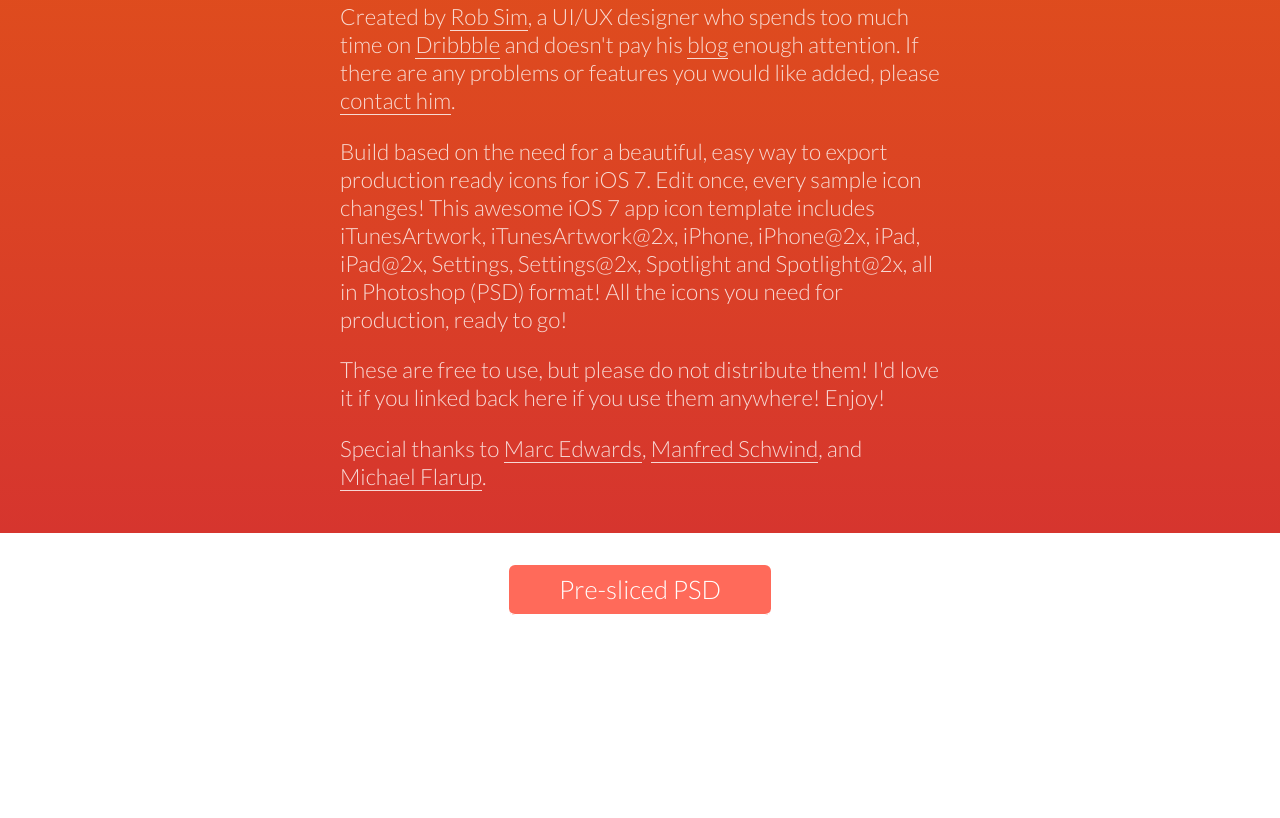
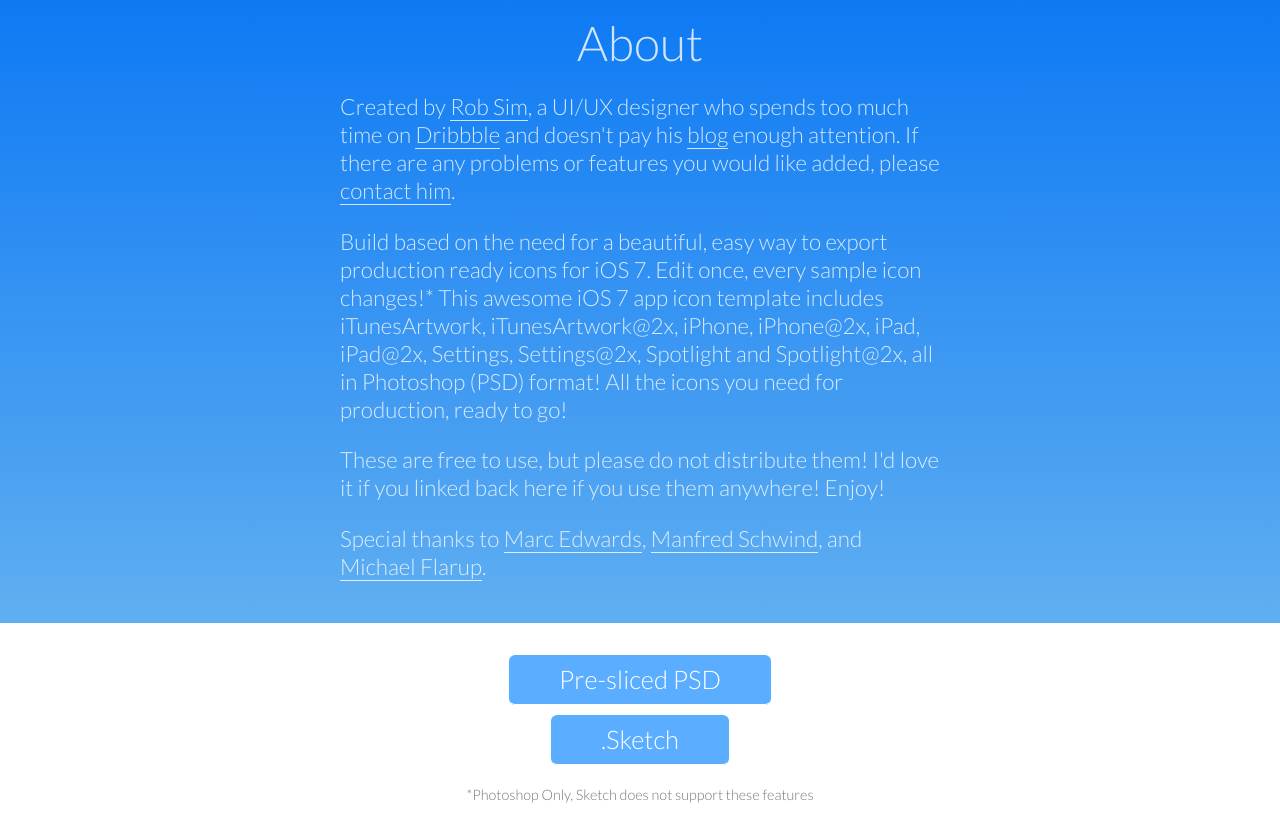
Before and after one commit to RobSim/iOS-7-Icon-Templates, a plain HTML site: page index.html in a window 1280 px wide. Shown: the part 1090-1908 px from the top of the page. Before the commit the page ends 1761 px from the top, so only its background shows below. Drawn offline with Linux system fonts and the light colour scheme.

Commit message:
V4 - Launch
Re-included Sketch, Updated Photoshop

Signed-off-by: Rob Sim <me@robs.im>

```diff
--- a/index.html
+++ b/index.html
@@ -36,20 +36,21 @@
     <div class="bubbles">
       <div class="container">
         <h1>iOS 7 Icon Template</h1>
-        <h2>For Photoshop | V3</h2>
+        <img class="bannerad" src="http://placehold.it/728x90.png">
+        <h2>For Photoshop and Sketch | V4</h2>
         <div class="social-t"><a href="https://twitter.com/share" class="twitter-share-button">Tweet</a>
 <script>!function(d,s,id){var js,fjs=d.getElementsByTagName(s)[0],p=/^http:/.test(d.location)?'http':'https';if(!d.getElementById(id)){js=d.createElement(s);js.id=id;js.src=p+'://platform.twitter.com/widgets.js';fjs.parentNode.insertBefore(js,fjs);}}(document, 'script', 'twitter-wjs');</script></div>
 
 <div class="social-f"><div class="fb-like" data-href="http://ios.robs.im/" data-send="false" data-layout="button_count" data-width="450" data-show-faces="false"></div></div>
         </div></div>
         <div class="container">
-        <img src="/images/iOS-7-Icon-Kit.png">
+        <img src="/images/iOS-7-Icon-Set.png">
         </div>
         <div class="bubbles2">
       <div class="container">
         <h4>About</h4>
         <p>Created by <a href="http://robs.im">Rob Sim</a>, a UI/UX designer who spends too much time on <a href="http://dribbble.com/RobSim">Dribbble</a> and doesn't pay his <a href="http://blog.robs.im">blog</a> enough attention. If there are any problems or features you would like added, please <a href="http://robs.im#contact">contact him</a>.</p>
-        <p>Build based on the need for a beautiful, easy way to export production ready icons for iOS 7. Edit once, every sample icon changes! This awesome iOS 7 app icon template includes iTunesArtwork, iTunesArtwork@2x, iPhone, iPhone@2x, iPad, iPad@2x, Settings, Settings@2x, Spotlight and Spotlight@2x, all in Photoshop (PSD) format! All the icons you need for production, ready to go!</p>
+        <p>Build based on the need for a beautiful, easy way to export production ready icons for iOS 7. Edit once, every sample icon changes!* This awesome iOS 7 app icon template includes iTunesArtwork, iTunesArtwork@2x, iPhone, iPhone@2x, iPad, iPad@2x, Settings, Settings@2x, Spotlight and Spotlight@2x, all in Photoshop (PSD) format! All the icons you need for production, ready to go!</p>
 
         <p>These are free to use, but please do not distribute them! I'd love it if you linked back here if you use them anywhere! Enjoy!</p>
         <p>Special thanks to <a href="https://twitter.com/bjango">Marc Edwards</a>, <a href="https://twitter.com/manide">Manfred Schwind</a>, and <a href="https://twitter.com/flarup"> Michael Flarup</a>.</p>
@@ -57,21 +58,17 @@
 
         <div class="container">
         <div class="dl">
+        <p class="dl-button"><a class="btn blue" href="/files/iOS-7-Icon-Set.psd" download="iOS 7 icon template.psd">Pre-sliced PSD</a></p>
+        <p class="dl-button"><a class="btn blue" href="/files/iOS-7-Vector-Icon.sketch.zip" download="iOS 7 icon template.sketch.zip">.Sketch</a></p>
+        </div>
+      </div></p>
 
-        <p class="dl-button"><a class="btn green" href="/files/iOS-7-Icon-Set.psd" download="iOS 7 icon template.psd">Pre-sliced PSD</a></p>
-<!--         <p class="dl-button"><a class="btn blue" href="/files/iOS-7-Vector-Icon.sketch.zip" download="iOS 7 icon template.sketch.zip">.Sketch</a></p>
- -->        </div></div></p>
   </section>
-
+<p class="footnotes">*Photoshop Only, Sketch does not support these features</p>
 <!-- Analytics -->
 <script type="text/javascript">
   var analytics=analytics||[];analytics.load=function(e){var t=document.createElement("script");t.type="text/javascript",t.async=!0,t.src=("https:"===document.location.protocol?"https://":"http://")+"d2dq2ahtl5zl1z.cloudfront.net/analytics.js/v1/"+e+"/analytics.min.js";var n=document.getElementsByTagName("script")[0];n.parentNode.insertBefore(t,n);var r=function(e){return function(){analytics.push([e].concat(Array.prototype.slice.call(arguments,0)))}},i=["identify","track","trackLink","trackForm","trackClick","trackSubmit","pageview","ab","alias","ready"];for(var s=0;s<i.length;s++)analytics[i[s]]=r(i[s])};
   analytics.load("k4v2jezhmo");
-<<<<<<< HEAD
-
-=======
-
->>>>>>> origin/gh-pages
 </script>
 </body>
 </html>
--- a/scss/style.scss
+++ b/scss/style.scss
@@ -1,6 +1,5 @@
 section,
-header,
-footer {
+header {
     display: block;
 }
 
@@ -43,7 +42,7 @@
     display: block;
 }
 
-header {
+header{
 	max-width: 600px;
 	margin: 0 auto;
 }
@@ -57,24 +56,24 @@
 }
 .bubbles {
 	background: rgb(120,236,226); /* Old browsers */
-background: -moz-linear-gradient(top,  rgba(234, 111, 0, 1) 0%, rgba(224, 80, 27, 1) 100%); /* FF3.6+ */
-background: -webkit-gradient(linear, left top, left bottom, color-stop(0%,rgba(234, 111, 0, 1)), color-stop(100%,rgba(224, 80, 27, 1))); /* Chrome,Safari4+ */
-background: -webkit-linear-gradient(top,  rgba(234, 111, 0, 1) 0%,rgba(224, 80, 27, 1) 100%); /* Chrome10+,Safari5.1+ */
-background: -o-linear-gradient(top,  rgba(234, 111, 0, 1) 0%,rgba(224, 80, 27, 1) 100%); /* Opera 11.10+ */
-background: -ms-linear-gradient(top,  rgba(234, 111, 0, 1) 0%,rgba(224, 80, 27, 1) 100%); /* IE10+ */
-background: linear-gradient(to bottom,  rgba(234, 111, 0, 1) 0%,rgba(224, 80, 27, 1) 100%); /* W3C */
+background: -moz-linear-gradient(top,  rgba(96, 175, 241, 1) 0%, rgba(11, 120, 244, 1) 100%); /* FF3.6+ */
+background: -webkit-gradient(linear, left top, left bottom, color-stop(0%,rgba(96, 175, 241, 1)), color-stop(100%,rgba(11, 120, 244, 1))); /* Chrome,Safari4+ */
+background: -webkit-linear-gradient(top,  rgba(96, 175, 241, 1) 0%,rgba(11, 120, 244, 1) 100%); /* Chrome10+,Safari5.1+ */
+background: -o-linear-gradient(top,  rgba(96, 175, 241, 1) 0%,rgba(11, 120, 244, 1) 100%); /* Opera 11.10+ */
+background: -ms-linear-gradient(top,  rgba(96, 175, 241, 1) 0%,rgba(11, 120, 244, 1) 100%); /* IE10+ */
+background: linear-gradient(to bottom,  rgba(96, 175, 241, 1) 0%,rgba(11, 120, 244, 1) 100%); /* W3C */
 filter: progid:DXImageTransform.Microsoft.gradient( startColorstr='#78ece2', endColorstr='#5bcdf3',GradientType=0 ); /* IE6-9 */
 padding-bottom: 20px;
 	// background-image: url('/images/bg.png');
 }
 .bubbles2 {
 	background: rgb(91,205,243); /* Old browsers */
-background: -moz-linear-gradient(top,  rgba(224, 80, 27, 1) 0%, rgba(214, 53, 46, 1) 100%); /* FF3.6+ */
-background: -webkit-gradient(linear, left top, left bottom, color-stop(0%,rgba(224, 80, 27, 1)), color-stop(100%,rgba(214, 53, 46, 1))); /* Chrome,Safari4+ */
-background: -webkit-linear-gradient(top,  rgba(224, 80, 27, 1) 0%,rgba(214, 53, 46, 1) 100%); /* Chrome10+,Safari5.1+ */
-background: -o-linear-gradient(top,  rgba(224, 80, 27, 1) 0%,rgba(214, 53, 46, 1) 100%); /* Opera 11.10+ */
-background: -ms-linear-gradient(top,  rgba(224, 80, 27, 1) 0%,rgba(214, 53, 46, 1) 100%); /* IE10+ */
-background: linear-gradient(to bottom,  rgba(224, 80, 27, 1) 0%,rgba(214, 53, 46, 1) 100%); /* W3C */
+background: -moz-linear-gradient(top,  rgba(11, 120, 244, 1) 0%, rgba(96, 175, 241, 1) 100%); /* FF3.6+ */
+background: -webkit-gradient(linear, left top, left bottom, color-stop(0%,rgba(11, 120, 244, 1)), color-stop(100%,rgba(96, 175, 241, 1))); /* Chrome,Safari4+ */
+background: -webkit-linear-gradient(top,  rgba(11, 120, 244, 1) 0%,rgba(96, 175, 241, 1) 100%); /* Chrome10+,Safari5.1+ */
+background: -o-linear-gradient(top,  rgba(11, 120, 244, 1) 0%,rgba(96, 175, 241, 1) 100%); /* Opera 11.10+ */
+background: -ms-linear-gradient(top,  rgba(11, 120, 244, 1) 0%,rgba(96, 175, 241, 1) 100%); /* IE10+ */
+background: linear-gradient(to bottom,  rgba(11, 120, 244, 1) 0%,rgba(96, 175, 241, 1) 100%); /* W3C */
 filter: progid:DXImageTransform.Microsoft.gradient( startColorstr='#5bcdf3', endColorstr='#3694ff',GradientType=0 ); /* IE6-9 */
 
 }
@@ -131,6 +130,13 @@
 }
 .dl {
 	margin: 0 auto;
+}
+.footnotes {
+    font-size: 0.9rem;
+    color: #555;
+    text-align: center;
+    opacity: 0.8;
+    margin-top: -35px;
 }
 .social-t {
 	padding-top: 10px;
@@ -215,3 +221,8 @@
 	width: 100%;
 	background: #72ECE2;
 }
+.bannerad {
+    width: 121.3333333%;
+    max-width: 121.3333333%;
+    margin-left: -10.66666666%;
+}
```
Also changed, not shown: css/style.css, files/iOS-7-Vector-Icon.sketch/QuickLook/Preview.png, files/iOS-7-Vector-Icon.sketch/QuickLook/Thumbnail.png, images/iOS-7-Icon-Set.png (added), images/iOS-7-Icon-Set@2x.png (added), 3 other files.
